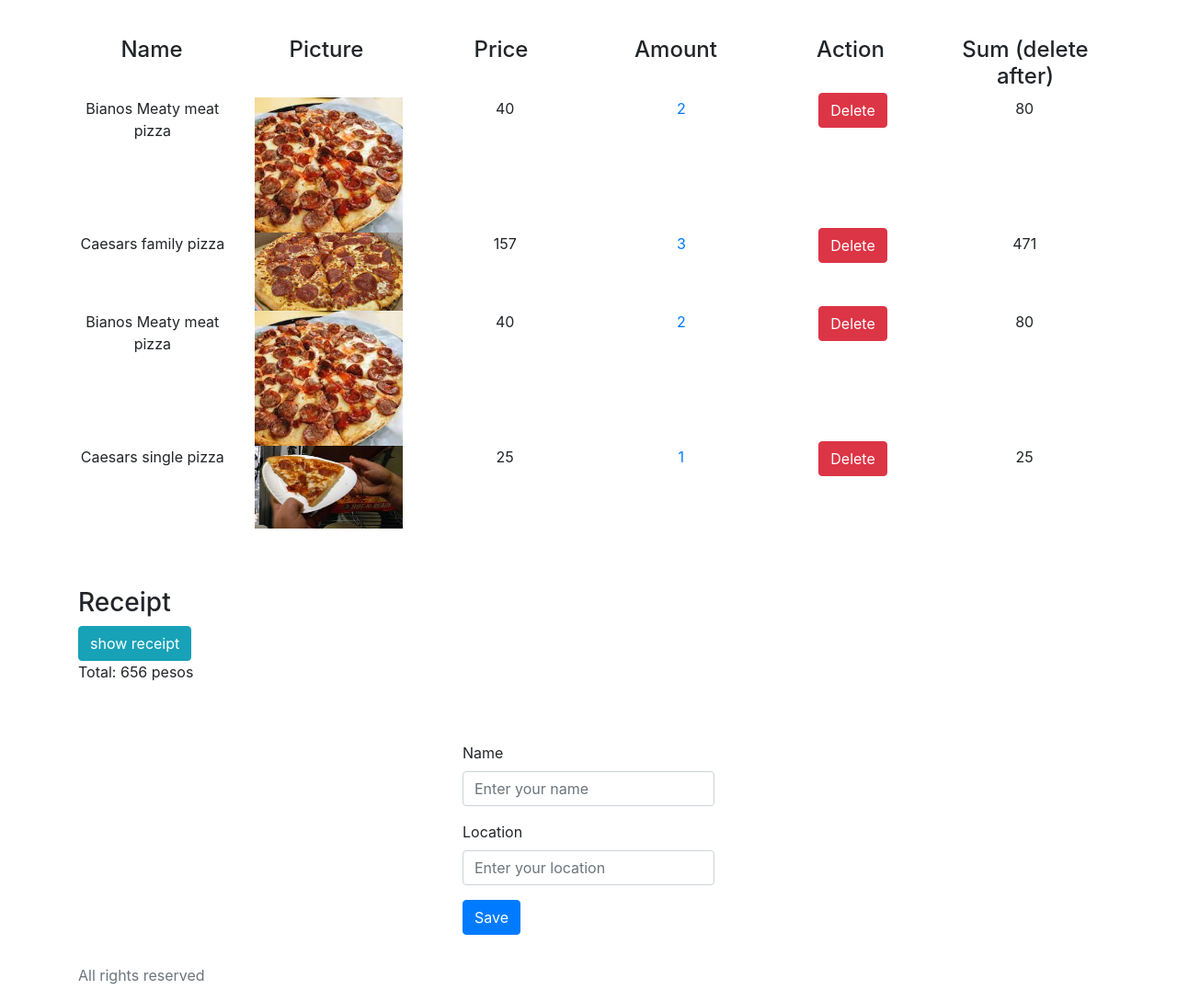
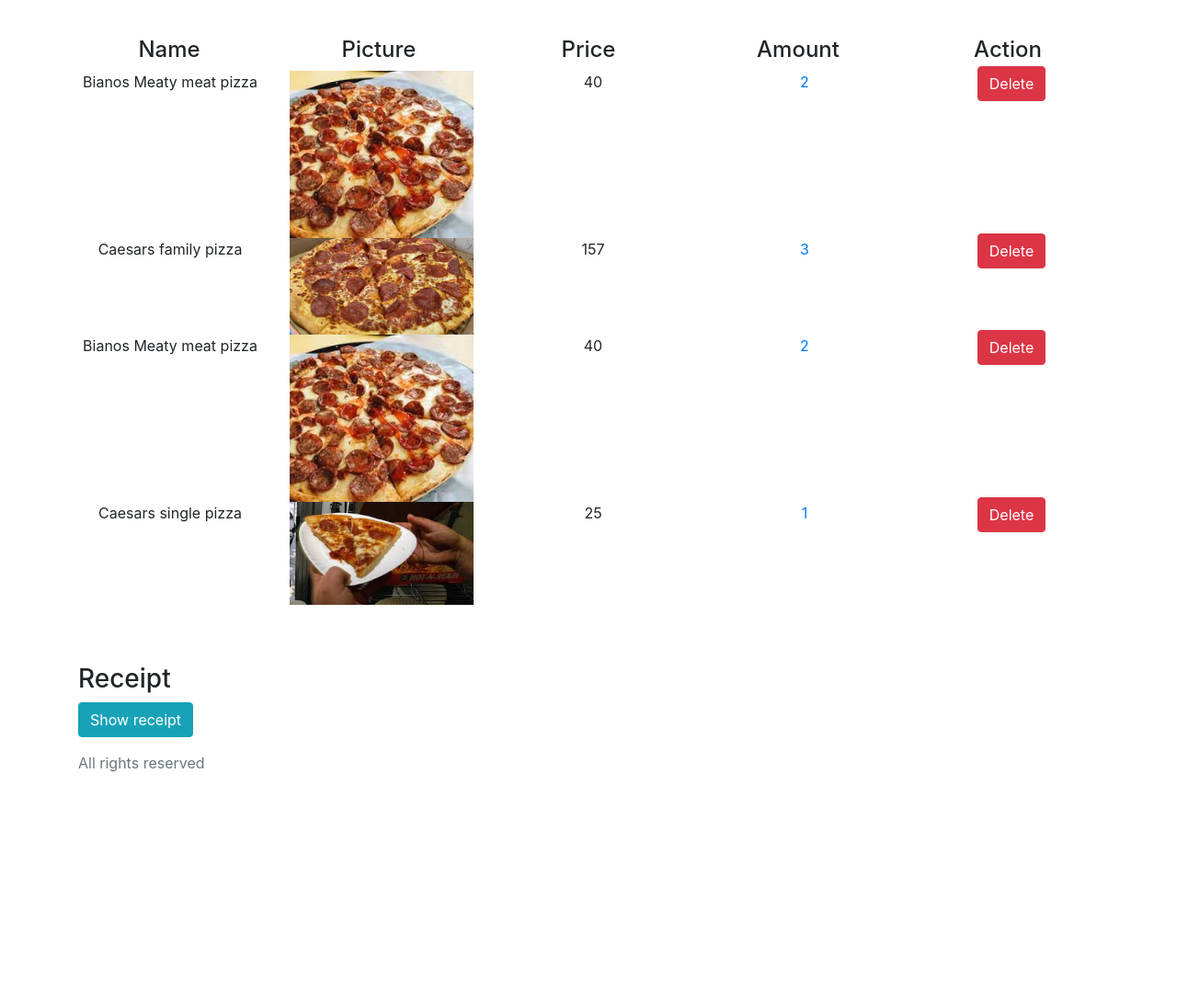
Before and after one commit to comar1/pizzacentral2, a PHP site: page /cart.php in a window 1280 px wide. Shown: the part 56-1145 px from the top of the page at 92% size. After the commit the page ends 896 px from the top, so only its background shows below. Run offline with PHP 8.4, Linux system fonts and the light colour scheme; data comes from the database, SQL or seed files in the repository; both versions use the stored data as it was after the commit; some libraries are stand-ins or nearby versions.

Commit message:
version 2

```diff
--- a/cart.php
+++ b/cart.php
@@ -6,7 +6,7 @@
     <meta name="description" content="">
     <meta name="author" content="Mark Otto, Jacob Thornton, and Bootstrap contributors">
     <meta name="generator" content="Jekyll v3.8.5">
-    <title>Pizza Central 2</title>
+    <title>Pizza Central 2 - Cart</title>
 
     <link rel="canonical" href="https://getbootstrap.com/docs/4.3/examples/sticky-footer-navbar/">
 
@@ -101,6 +101,7 @@
 <?php
   $mysqli = new mysqli('localhost', 'root', '', 'pc2') or die(mysqli_error($mysqli));
   $result = $mysqli->query("SELECT * FROM cart") or die($mysqli->error);
+  $result1 = $mysqli->query("SELECT * FROM cart") or die($mysqli->error);
   //pre_r($result);
   ?>
 
@@ -115,7 +116,6 @@
           <div class="col"><h4> Price </h4></div>
           <div class="col"><h4> Amount </h4></div>
           <div class="col"><h4> Action </h4></div>
-          <div class="col"><h4> Sum (delete after) </h4></div>
         </div>
       </div>
 
@@ -128,39 +128,30 @@
             <div class="col"> <?php echo $row['price']; ?> </div>
             <div class="form-group col">
 
-            <?php if ($update == true): //change this btw?>
-
+            <?php if ($update == true):?>
                   <div class="col">
                     <div class="row" style="margin: -5px;">
-
                       <div class="col-10 my-col"  style="margin-right: -15px;">
                           <input type="text" name="amount" class="form-control" value="<?php echo $row['amount'];?>" placeholder="enter amount" style="" >
                       </div>
-
                       <div class="col-2">
                           <button type="submit" name="changeamount" class="btn btn-info" style="margin-left: -10px;"  >Change</button>
                       </div>
-
-
                     </div>
                   </div>
             <?php else: ?>
                 <div class="col">
                   <a href="cart.php?setamount=<?php echo $row['id']; ?>"> <?php echo $row['amount']; ?> </a></div>
-
+                </div>
             <?php endif; ?>
-            </div>
-
 
             <div class="col" style="margin: -5px;">
                  <a href="process.php?delete=<?php echo $row['id']; ?>" class="btn btn-danger">Delete</a>
             </div>
-
-            <div class="col"> <?php echo $row['total']; ?> </div>
           </div>
         </form>
+
         <?php endwhile; ?>
-
     </div>
   </div>
 
@@ -180,40 +171,33 @@
 
 <div class="container my-container">
   <div class="">
-    <a href="#" class="btn btn-info">show receipt</a>
+    <?php if ($show_receipt == false):?>
+      <a href="cart.php?receipt=<?php echo $show_receipt; ?>" class="btn btn-info">Show receipt</a>
+    <?php else: ?>
+      <br>
+      <div class="row">
+        <div class="col-3">  Name  </div>
+        <div class="col-2"> Amount </div>
+        <div class="col-2"> Price </div>
+        <div class="col-5"> </div>
+      </div>
+      <br>
+      <div class="row">
+        <?php while ($row = $result1->fetch_assoc()): ?>
+          <input type="hidden" name="id" value="<?php echo $row['id']; ?>">
+          <div class="col-3"> <?php echo $row['name']; ?> </div>
+          <div class="col-2"> <?php echo $row['amount']; ?> </div>
+          <div class="col-2"> <?php echo $row['price']; ?> </div>
+          <div class="col-5"> </div>
+        <?php endwhile; ?>
+      </div>
+      <br>
       <p>Total: <?php echo $sum ?> pesos</p>
+    <?php endif; ?>
   </div>
 </div>
 
 
-
-
-<div class="container">
-  <br>
-  <br>
-
-  <div class="row justify-content-center">
-    <form class="" action="process.php" method="post">
-      <input type="hidden" name="id" value="<?php echo $id; ?>">
-      <div class="form-group">
-        <label for="">Name</label>
-        <input type="text" name="name" class="form-control" value="<?php echo $name;?>" placeholder="Enter your name">
-      </div>
-      <div class="form-group">
-        <label for="">Location</label>
-        <input type="text" name="location" class="form-control"value="<?php echo $location; ?>" placeholder="Enter your location">
-      </div>
-      <div class="form-group">
-        <?php if ($update == true): ?>
-          <button type="submit" name="update" class="btn btn-info" >Update</button>
-        <?php else: ?>
-          <button type="submit" name="save" class="btn btn-primary" >Save</button>
-        <?php endif; ?>
-      </div>
-    </div>
-  </form>
-
-</div>
 
 
 
--- a/process.php
+++ b/process.php
@@ -5,7 +5,7 @@
 $mysqli = new mysqli('localhost', 'root', '', 'pc2' ) or die(mysqli_error($mysqli));
 
 $id = 0;
-$name = '';
+$name = 'test';
 $picture = '';
 $price = 0;
 $total = 0;
@@ -15,9 +15,9 @@
 
 $update = false;
 $show = false;
+$show_receipt = false;
 
 $location = '';
-
 
 
 //add
@@ -114,11 +114,13 @@
 
     $name = $row['name'];
     $picture = $row['picture'];
+    $amount = $row['amount'];
     $price = $row['price'];
+    $total = $row['price'] * $row['amount'];
     }
 
 
-$mysqli->query("INSERT INTO cart (name, picture, price) VALUES('$name', '$picture', '$price') ") or die($mysqli->error);
+$mysqli->query("INSERT INTO cart (name, picture, amount, price, total) VALUES('$name', '$picture','$amount', '$price', '$total') ") or die($mysqli->error);
 
 $_SESSION['message'] = "RECORD has been updated";
 $_SESSION['msg_type'] = "warning";
@@ -137,11 +139,13 @@
 
   $name = $row['name'];
   $picture = $row['picture'];
+  $amount = $row['amount'];
   $price = $row['price'];
+  $total = $row['price'] * $row['amount'];
   }
 
 
-$mysqli->query("INSERT INTO cart (name, picture, price) VALUES('$name', '$picture', '$price') ") or die($mysqli->error);
+$mysqli->query("INSERT INTO cart (name, picture, amount, price, total) VALUES('$name', '$picture','$amount', '$price', '$total') ") or die($mysqli->error);
 
 $_SESSION['message'] = "RECORD has been updated";
 $_SESSION['msg_type'] = "warning";
@@ -191,3 +195,8 @@
   $result = $mysqli->query("SELECT SUM(total) AS value_sum FROM cart");
   $row = $result->fetch_array();
   $sum = $row['value_sum'];
+
+if (isset($_GET['receipt'])){
+  $show_receipt = $_GET['receipt'];
+  $show_receipt = true;
+}
```
Also changed, not shown: bianos.php (+5 -10 lines), caesars.php (+5 -5 lines), pc2.sql (+13 -10 lines), shakeys.php (+5 -5 lines). Lines whose indentation alone changed are shown as unchanged.
